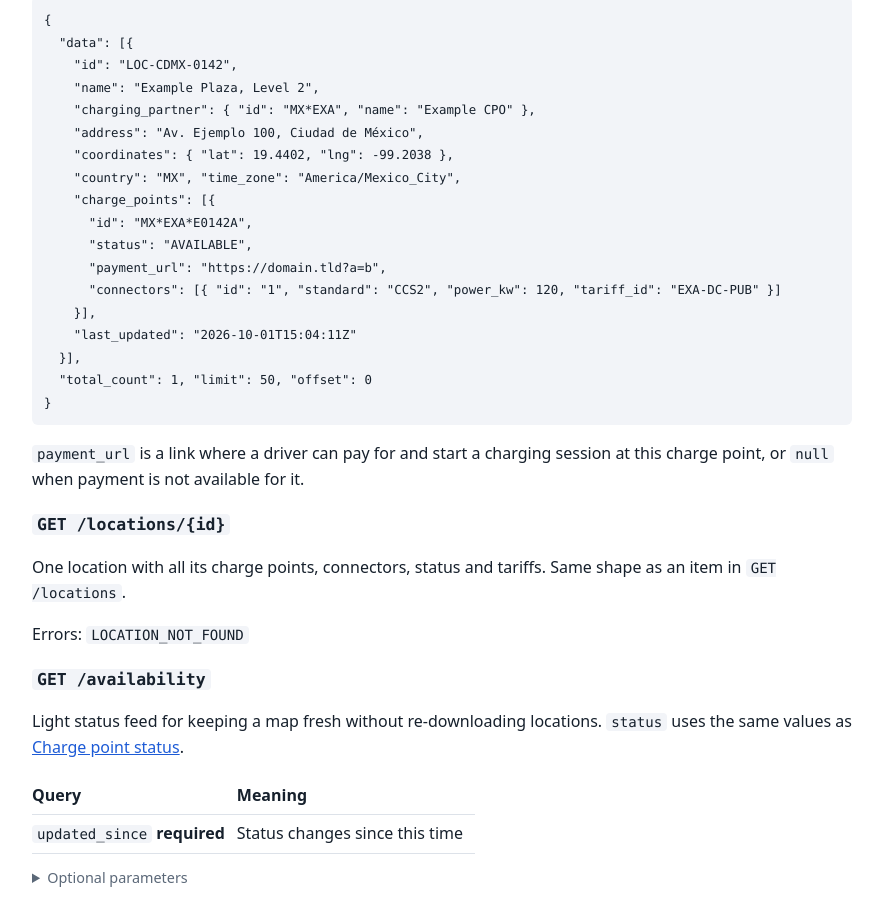
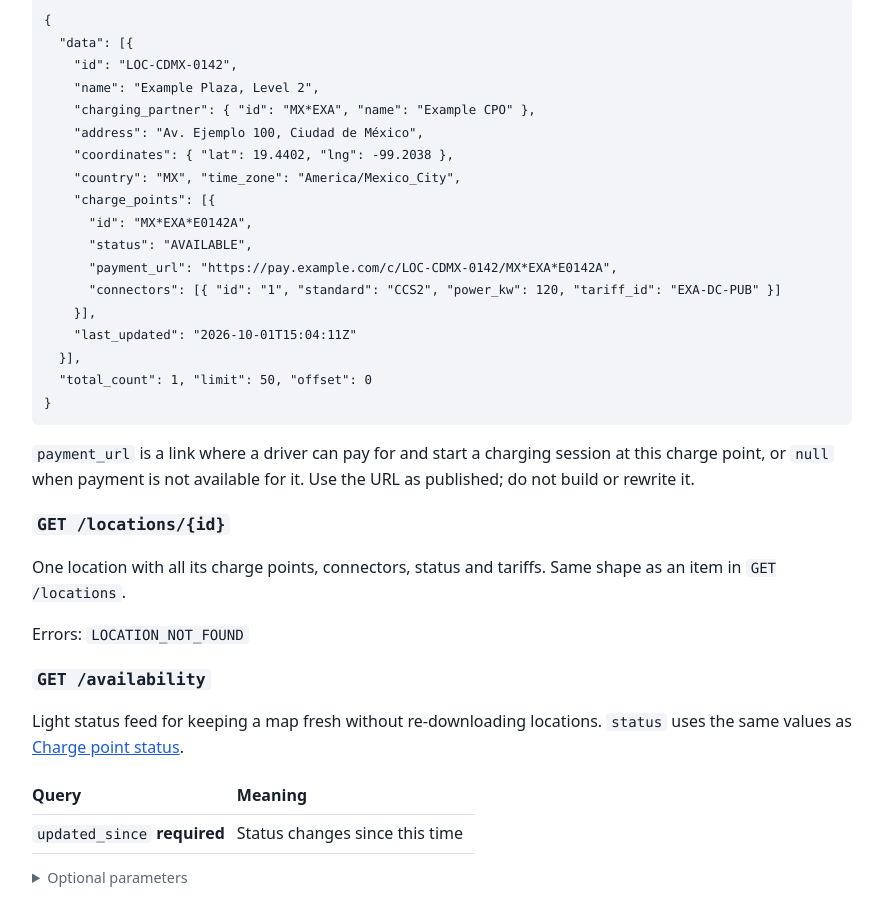
Before and after one commit to NetworkCore-AG/networkcore-documentation, a Jekyll site: the page built from dp-api/reference.md, in a window 1280 px wide and 900 px high, scrolled down 4253 px. Shown: the whole window, without its empty margins (198-1081 px from the left). Built offline with Jekyll 4.4.1, drawn with Linux system fonts in a browser that asks for light colours; our own code applies the rules of GitHub Pages for plain Markdown files; some of the changed text lies outside the part shown.

Commit message:
docs(dp-api): charge_point_id is the id from GET /locations; realistic payment_url example (#18)
Co-authored-by: V L <vl@vs-macbook-pro.home>
Co-authored-by: Claude Sonnet 5.5 <noreply@anthropic.com>

````diff
--- a/dp-api/reference.md
+++ b/dp-api/reference.md
@@ -194,7 +194,7 @@ Chargers near a point or inside a map area, with current status.
     "charge_points": [{
       "id": "MX*EXA*E0142A",
       "status": "AVAILABLE",
-      "payment_url": "https://domain.tld?a=b",
+      "payment_url": "https://pay.example.com/c/LOC-CDMX-0142/MX*EXA*E0142A",
       "connectors": [{ "id": "1", "standard": "CCS2", "power_kw": 120, "tariff_id": "EXA-DC-PUB" }]
     }],
     "last_updated": "2026-10-01T15:04:11Z"
@@ -204,7 +204,8 @@ Chargers near a point or inside a map area, with current status.
 ```
 
 `payment_url` is a link where a driver can pay for and start a charging session at this charge
-point, or `null` when payment is not available for it.
+point, or `null` when payment is not available for it. Use the URL as published; do not build or
+rewrite it.
 
 ### `GET /locations/{id}`
 
@@ -289,7 +290,7 @@ What a charge will cost your driver at this connector, with your agreement appli
 | Body field | Meaning |
 | --- | --- |
 | `location_id` **required** | |
-| `charge_point_id` **required** | |
+| `charge_point_id` **required** | The charge point's `id` as returned by `GET /locations` |
 | `connector_id` **required** | |
 | `estimate.kwh` | Expected energy, e.g. `40`. Needed when the price is per kWh. |
 | `estimate.minutes` | Expected duration. Needed for time-based prices. |
@@ -331,7 +332,7 @@ Start charging. We send the start command to the charger.
 | --- | --- |
 | `reference` **required** | Your order ID. Unique per partner. Same reference = same answer. |
 | `location_id` **required** | |
-| `charge_point_id` **required** | OCPI EVSE uid |
+| `charge_point_id` **required** | The charge point's `id` as returned by `GET /locations` |
 | `connector_id` **required** | |
 | `driver_ref` **required** | Your stable ID for the driver |
 
````
